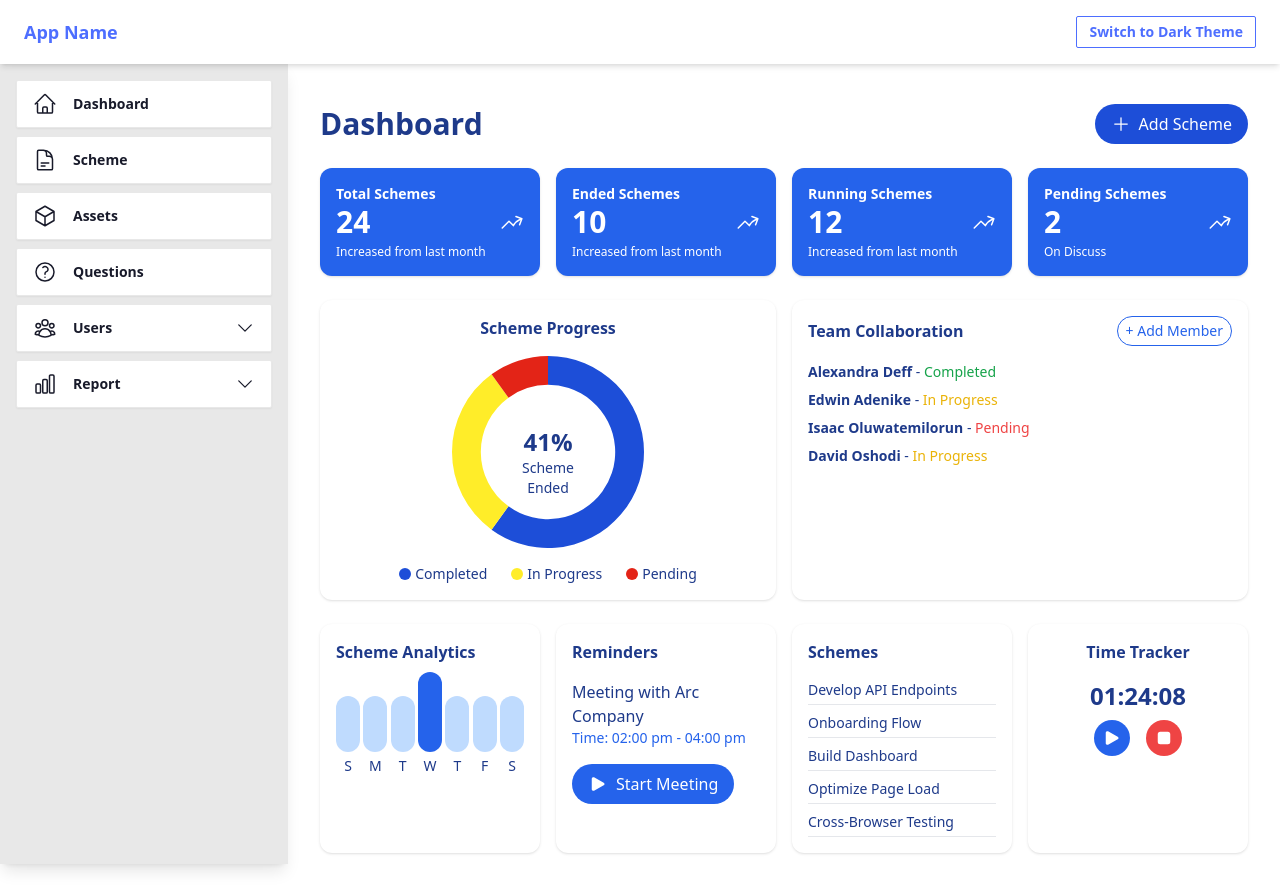
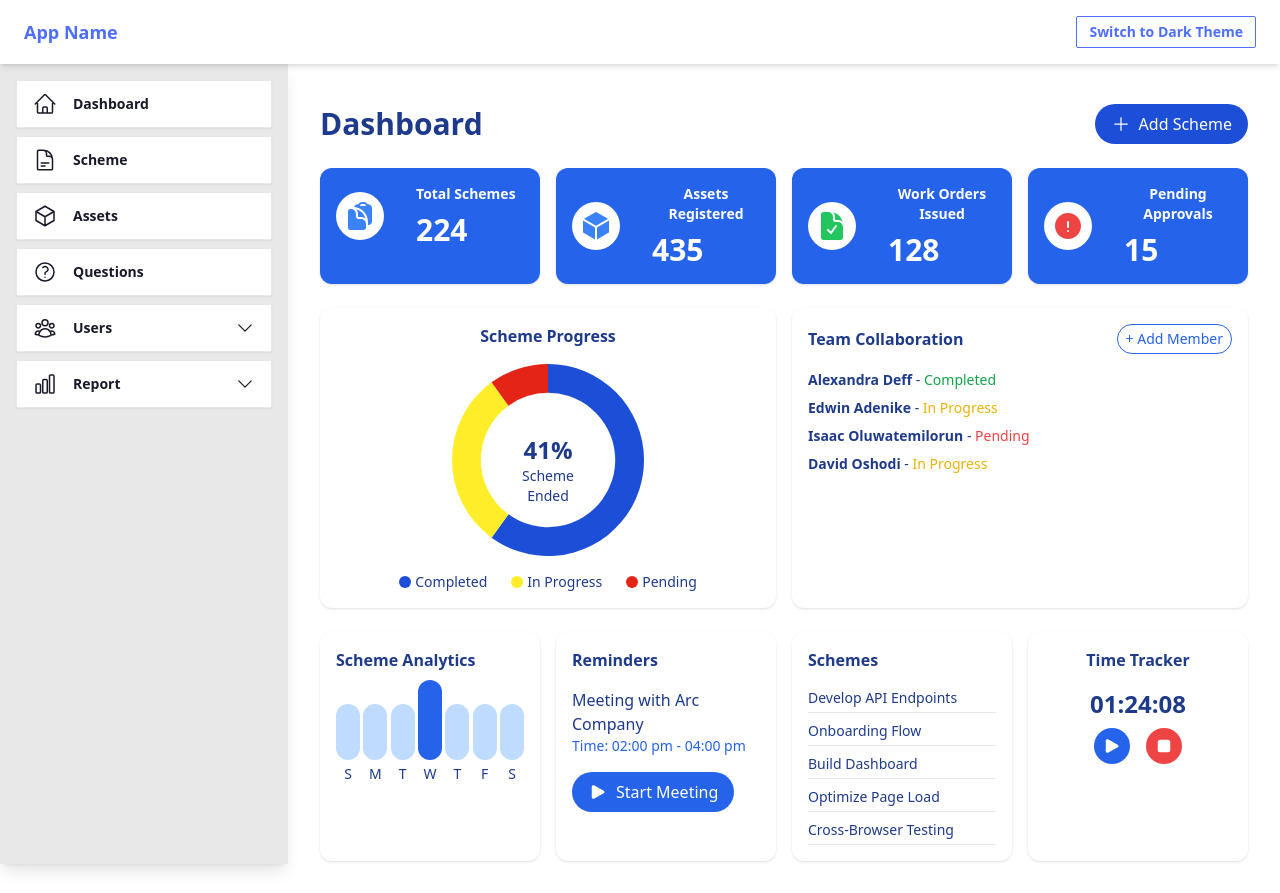
Before and after one commit to GIT-PRITAM/-Scheme-Management-Tool, a React (Create React App) app: page /dashboard in a window 1280 px wide. Built offline with nearby package versions, Linux system fonts and the light colour scheme.

Commit message:
updated dashboard

```diff
--- a/src/components/Dashboard.jsx
+++ b/src/components/Dashboard.jsx
@@ -3,7 +3,10 @@ import {
     PlusIcon,
     PlayIcon,
     StopIcon,
-    ArrowTrendingUpIcon,
+    ClipboardDocumentIcon,
+    CubeIcon,
+    DocumentCheckIcon,
+    ExclamationCircleIcon,
 } from '@heroicons/react/24/solid';
 import { ArcElement, Chart as ChartJS, Tooltip, Legend } from 'chart.js';
 import { Doughnut } from 'react-chartjs-2';
@@ -11,18 +14,22 @@ import { Doughnut } from 'react-chartjs-2';
 ChartJS.register(ArcElement, Tooltip, Legend);
 
 // Reusable StatCard component
-const StatCard = ({ title, value, subtitle, color }) => (
-    <div className={`p-4 rounded-xl shadow text-white ${color} relative`}>
-        <div className="flex justify-between items-center">
-            <div>
-                <p className="text-sm font-semibold">{title}</p>
-                <h2 className="text-3xl font-bold">{value}</h2>
-                <p className="text-xs mt-1">{subtitle}</p>
+const StatCard = ({ title, value, color, Icon, iconColor }) => (
+    <div className={`p-4 rounded-xl shadow text-white ${color}`}>
+        <div className="flex items-center gap-4">
+            {/* Icon in a white circle with custom icon color */}
+            <div className="bg-white rounded-full p-2">
+                <Icon className={`h-8 w-8 ${iconColor}`} />
             </div>
-            <ArrowTrendingUpIcon className="h-6 w-6" />
+            {/* Title & Value */}
+            <div className='ml-4'>
+                <p className="text-sm text-center font-semibold">{title}</p>
+                <h2 className="text-3xl mt-2 font-bold">{value}</h2>
+            </div>
         </div>
     </div>
 );
+
 
 const Dashboard = () => {
     return (
@@ -37,11 +44,36 @@ const Dashboard = () => {
 
             {/* Scheme Stats */}
             <div className="grid grid-cols-4 gap-4">
-                <StatCard title="Total Schemes" value="24" subtitle="Increased from last month" color="bg-blue-600" />
-                <StatCard title="Ended Schemes" value="10" subtitle="Increased from last month" color="bg-blue-600" />
-                <StatCard title="Running Schemes" value="12" subtitle="Increased from last month" color="bg-blue-600" />
-                <StatCard title="Pending Schemes" value="2" subtitle="On Discuss" color="bg-blue-600" />
+                <StatCard
+                    title="Total Schemes"
+                    value="224"
+                    color="bg-blue-600"
+                    Icon={ClipboardDocumentIcon}
+                    iconColor="text-blue-500"
+                />
+                <StatCard
+                    title="Assets Registered"
+                    value="435"
+                    color="bg-blue-600"
+                    Icon={CubeIcon}
+                    iconColor="text-blue-500"
+                />
+                <StatCard
+                    title="Work Orders Issued"
+                    value="128"
+                    color="bg-blue-600"
+                    Icon={DocumentCheckIcon}
+                    iconColor="text-green-500"
+                />
+                <StatCard
+                    title="Pending Approvals"
+                    value="15"
+                    color="bg-blue-600"
+                    Icon={ExclamationCircleIcon}
+                    iconColor="text-red-500"
+                />
             </div>
+
 
             {/* Middle Row */}
             <div className="grid grid-cols-2 gap-4">
@@ -51,7 +83,7 @@ const Dashboard = () => {
                     <div className="w-48 mx-auto relative">
                         <Doughnut
                             data={{
-                                labels: ['Used', 'Free', 'Other'],
+                                labels: ['Completed', 'In Progress', 'Pending'],
                                 datasets: [{
                                     data: [60, 30, 10],
                                     backgroundColor: ['#1D4ED8', '#FFED29', '#e32417'],
@@ -67,7 +99,7 @@ const Dashboard = () => {
                         />
                         <div className="absolute top-[55%] left-[50%] transform -translate-x-1/2 -translate-y-1/2 text-2xl font-bold">
                             41%
-                            <div className="text-sm font-normal ">Scheme Ended</div>
+                            <div className="text-sm font-normal">Scheme Ended</div>
                         </div>
                     </div>
                     <div className="flex justify-center mt-4 gap-6 text-sm">
--- a/src/components/Engineer.jsx
+++ b/src/components/Engineer.jsx
@@ -1,10 +1,140 @@
 import React from 'react';
+// import {
+//     Chart as ChartJS,
+//     ArcElement,
+//     Tooltip,
+//     Legend,
+//     CategoryScale,
+//     LinearScale,
+//     BarElement,
+//     Title
+// } from 'chart.js';
+// import { Doughnut, Bar } from 'react-chartjs-2';
+// import {
+//     ClipboardDocumentIcon,
+//     CubeIcon,
+//     DocumentCheckIcon,
+//     ExclamationCircleIcon
+// } from '@heroicons/react/24/solid';
 
+// ChartJS.register(ArcElement, Tooltip, Legend, CategoryScale, LinearScale, BarElement, Title);
+
+// const Engineer = () => {
+//     return (
+//         <div className="p-6 space-y-6 w-full bg-base-100 min-h-screen">
+//             {/* Stats Cards */}
+//             <div className="grid grid-cols-1 sm:grid-cols-2 lg:grid-cols-4 gap-4 font-semibold text-white">
+//                 <StatCard title="Total Schemes" value="124" icon={<ClipboardDocumentIcon className="h-8 w-8 text-white" />} />
+//                 <StatCard title="Assets Registered" value="538" icon={<CubeIcon className="h-8 w-8 text-white" />} />
+//                 <StatCard title="Work Orders Issued" value="87" icon={<DocumentCheckIcon className="h-8 w-8 text-white" />} />
+//                 <StatCard title="Pending Approvals" value="15" icon={<ExclamationCircleIcon className="h-8 w-8 text-white" />} />
+//             </div>
+
+//             {/* Chart Section */}
+//             <div className="grid grid-cols-1 lg:grid-cols-2 gap-6">
+//                 <div className="bg-white dark:bg-base-200 p-6 rounded-2xl shadow">
+//                     <h2 className="text-lg font-semibold mb-4">Asset Distribution</h2>
+//                     <Doughnut
+//                         data={{
+//                             labels: ['Roads', 'Buildings', 'Machinery'],
+//                             datasets: [
+//                                 {
+//                                     data: [120, 90, 50],
+//                                     backgroundColor: ['#2563EB', '#3B82F6', '#E0E7FF'],
+//                                     borderWidth: 0
+//                                 }
+//                             ]
+//                         }}
+//                         options={{ cutout: '70%' }}
+//                     />
+//                 </div>
+//                 <div className="bg-white dark:bg-base-200 p-6 rounded-2xl shadow">
+//                     <h2 className="text-lg font-semibold mb-4">Work History</h2>
+//                     <Bar
+//                         data={{
+//                             labels: ['Jan', 'Feb', 'Mar', 'Apr', 'May'],
+//                             datasets: [
+//                                 {
+//                                     label: 'Work Orders',
+//                                     data: [5, 10, 7, 14, 9],
+//                                     backgroundColor: '#2563EB'
+//                                 }
+//                             ]
+//                         }}
+//                     />
+//                 </div>
+//             </div>
+
+//             {/* Activity + Quick Actions */}
+//             <div className="grid grid-cols-1 lg:grid-cols-2 gap-6">
+//                 <div className="bg-white dark:bg-base-200 p-6 rounded-2xl shadow">
+//                     <h2 className="text-lg font-semibold mb-4">Recent Activity</h2>
+//                     <ul className="space-y-3 text-sm">
+//                         <li>✔️ Scheme "Green Bridge" added by ZP Member.</li>
+//                         <li> Asset "Bulldozer-04" deployed to Block C.</li>
+//                         <li> Work order #4921 approved on Aug 5, 2025.</li>
+//                     </ul>
+//                 </div>
+//                 <div className="bg-white dark:bg-base-200 p-6 rounded-2xl shadow">
+//                     <h2 className="text-lg font-semibold mb-4">Quick Actions</h2>
+//                     <div className="flex flex-col gap-3">
+//                         <button className="btn btn-primary w-full">+ Add New Scheme</button>
+//                         <button className="btn btn-secondary w-full">+ Register Asset</button>
+//                         <button className="btn btn-accent w-full">+ Assign Work Order</button>
+//                         <button className="btn btn-outline w-full">View Reports</button>
+//                     </div>
+//                 </div>
+//             </div>
+
+//             {/* User Stats + Reports + Reminders */}
+//             <div className="grid grid-cols-1 lg:grid-cols-3 gap-6">
+//                 <div className="bg-white dark:bg-base-200 p-6 rounded-2xl shadow">
+//                     <h2 className="text-lg font-semibold mb-4">User Stats</h2>
+//                     <ul className="text-sm space-y-2">
+//                         <li> Engineers: 45</li>
+//                         <li>ZP Members: 18</li>
+//                         <li>Block-in-Charges: 22</li>
+//                     </ul>
+//                 </div>
+//                 <div className="bg-white dark:bg-base-200 p-6 rounded-2xl shadow">
+//                     <h2 className="text-lg font-semibold mb-4">Reports</h2>
+//                     <button className="btn btn-outline w-full mb-2">Download Scheme Report (PDF)</button>
+//                     <button className="btn btn-outline w-full">Download Asset Report (Excel)</button>
+//                 </div>
+//                 <div className="bg-white dark:bg-base-200 p-6 rounded-2xl shadow">
+//                     <h2 className="text-lg font-semibold mb-4">Reminders</h2>
+//                     <ul className="text-sm space-y-2">
+//                         <li> Approve pending work orders</li>
+//                         <li> Monthly review on Aug 10</li>
+//                         <li> Update asset logs</li>
+//                     </ul>
+//                 </div>
+//             </div>
+//         </div>
+//     );
+// };
+
+// // Stats Card with blue-600 background
+// const StatCard = ({ title, value, icon }) => (
+//     <div className="bg-blue-600 rounded-2xl shadow p-4 flex items-center gap-4">
+//         <div className="p-2 rounded-full bg-blue-700">
+//             {icon}
+//         </div>
+//         <div>
+//             <p className="text-sm text-blue-100">{title}</p>
+//             <p className="text-xl font-semibold text-white">{value}</p>
+//         </div>
+//     </div>
+// );
+
+// export default Engineer;
+
+
+// Boilerplate for a new component
 const Engineer = () => {
     return (
-        <div>
-            <h1>Engineer</h1>
-            <p>Welcome to the Engineer!</p>
+        <div className="p-6 bg-white dark:bg-base-200 rounded-2xl shadow">
+            <h2 className="text-lg font-semibold mb-4">Engineer</h2>
         </div>
     );
 };
```
